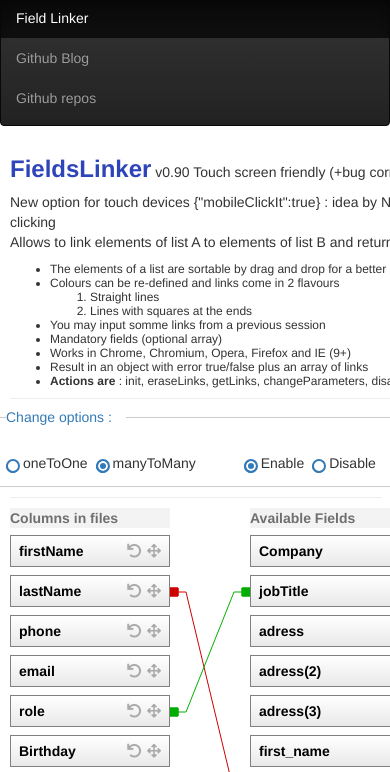
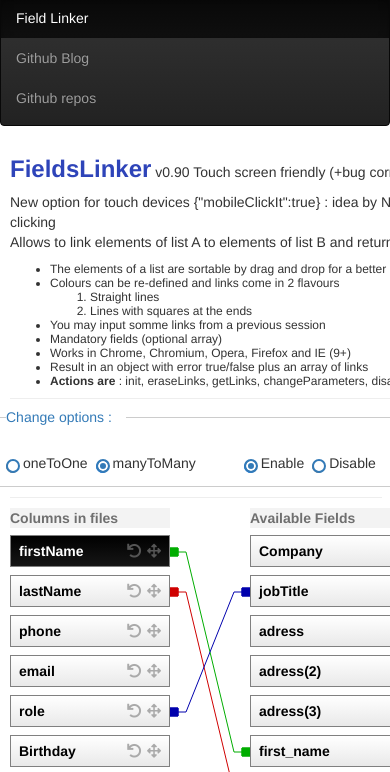
Before and after one commit to PhilippeMarcMeyer/FieldsLinker, a plain HTML site: page index.html in a window 390 px wide. Both pictures are taken after a click on the item "firstName". Shown: the part 61-833 px from the top of the page. Drawn offline with nearby package versions, Linux system fonts and the light colour scheme.

Commit message:
fix mobileClickIt broken modeB, v0.91

```diff
--- a/fieldsLinker.css
+++ b/fieldsLinker.css
@@ -35,6 +35,11 @@ tr td:not(:last-child)  {
     overflow: hidden;
 }
 
+.fieldsLinker li.selected {
+    -webkit-filter: invert(100%);
+    filter: invert(100%);
+}
+
 .fieldsLinker li[data-mandatory='true'] {
     background-color: #D7504C;
     background: linear-gradient(#D7504C, #C12F2B);
--- a/fieldsLinker.js
+++ b/fieldsLinker.js
@@ -1,7 +1,8 @@
 /* eslint-disable no-unused-vars */
 /*
 
-   https://github.com/PhilippeMarcMeyer/FieldsLinker v 0.90
+   https://github.com/PhilippeMarcMeyer/FieldsLinker v 0.91
+   v 0.91 : fix mobileClickIt if set, add selected css classes
    v 0.90 : Code beautified by flartet
    v 0.89 : Corrected a bug that corrupted the links array of objects detected by flartet on github
    v 0.88 : New display mode : idea by Naveen nsirangu => show links between two "tables" linked by ids like a join in sql. instead of headers names, objects ar provided
@@ -201,7 +202,7 @@ let FL_Original_Factory_Lists = null;
         if (data.options.associationMode) {
             associationMode = data.options.associationMode;
         }
-        if (data.options.mobileClickIt && isTouchScreen) {
+        if (data.options.mobileClickIt) {
             mobileClickIt = true;
         }
     };
@@ -571,11 +572,14 @@ let FL_Original_Factory_Lists = null;
         }
 
         if (mobileClickIt) {
-            $(factory).find('.link').off('click').on('click', function (e) {
+            $(factory).find('.FL-left li').off('click').on('click', function (e) {
                 if (isDisabled) return;
+                const el = $(this);
+                $('.selected').removeClass('selected');
+                el.addClass('selected');
                 move = {};
-                move.offsetA = $(this).parent().data('offset');
-                move.nameA = $(this).parent().data('name');
+                move.offsetA = el.data('offset');
+                move.nameA = el.data('name');
                 move.offsetB = -1;
                 move.nameB = -1;
             });
@@ -715,7 +719,8 @@ let FL_Original_Factory_Lists = null;
 
         if (mobileClickIt) {
             $(factory).find('.FL-right li').off('click').on('click', function (e) {
-                if (isDisabled) return;
+                $('.selected').removeClass('selected');
+                if (isDisabled || move === null) return;
                 move.offsetB = $(this).data('offset');
                 move.nameB = $(this).data('name');
                 var infos = JSON.parse(JSON.stringify(move));
```
Also changed, not shown: README.md.
